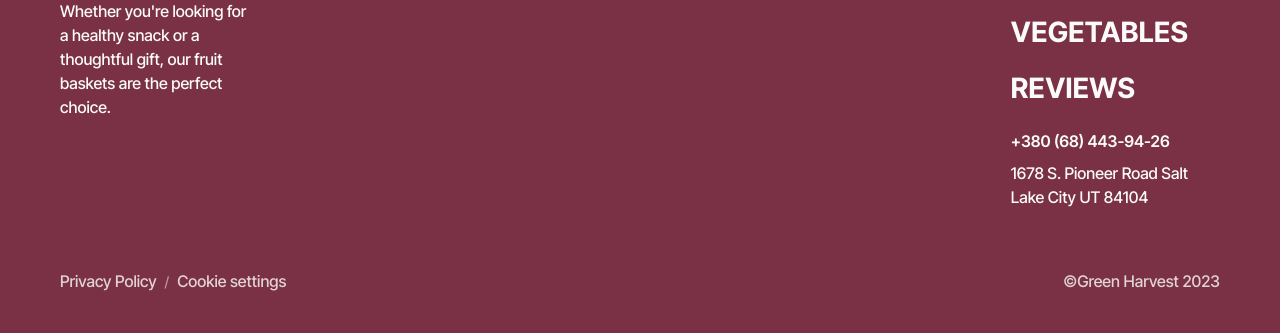
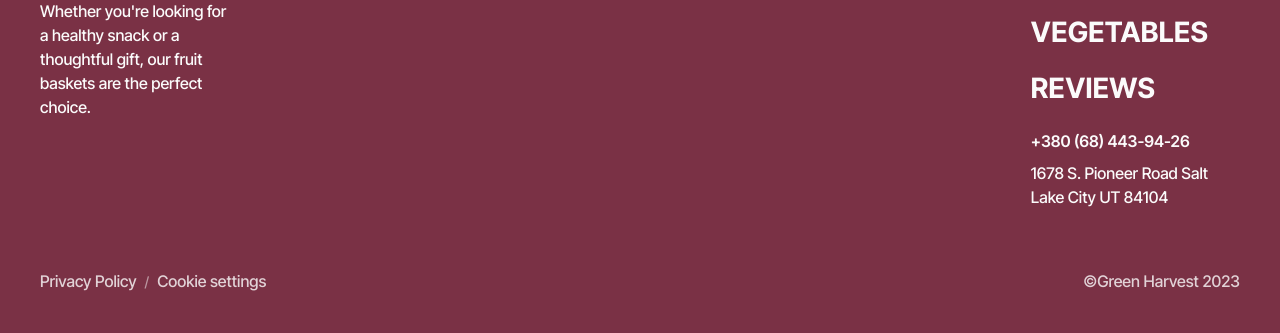
Before and after one commit to reiscankayaer/mart-html-css-proje-1, a plain HTML site: page index.html in a window 1280 px wide. Shown: the part 5049-5382 px from the top of the page. Drawn offline with Linux system fonts and the light colour scheme.

Commit message:
Deploying to gh-pages from @ reiscankayaer/mart-html-css-proje-1@d92cbd96c936039f8b6a75b3f8800ec0223ba286 🚀

```diff
--- a/index.html
+++ b/index.html
@@ -369,7 +369,7 @@
 
     </main>
     <footer class="footer">
-  <div class="footer-container">
+  <div class="container footer-container">
     <div class="footer-top">
       <div class="footer-left">
         <a href="/" class="footer-logo">
```
Also changed, not shown: page-2.html (+1 -1 lines), page-3.html (+1 -1 lines).
